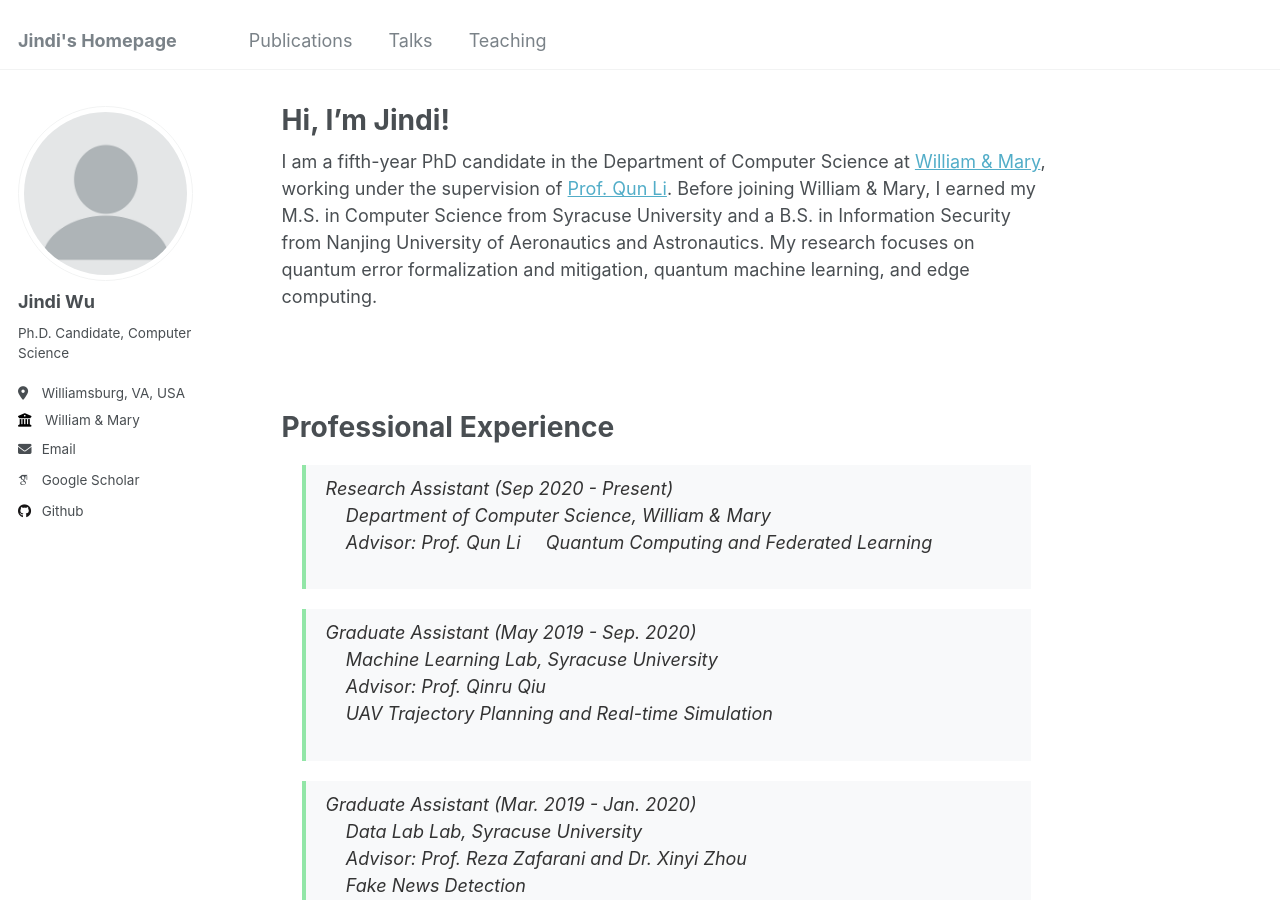
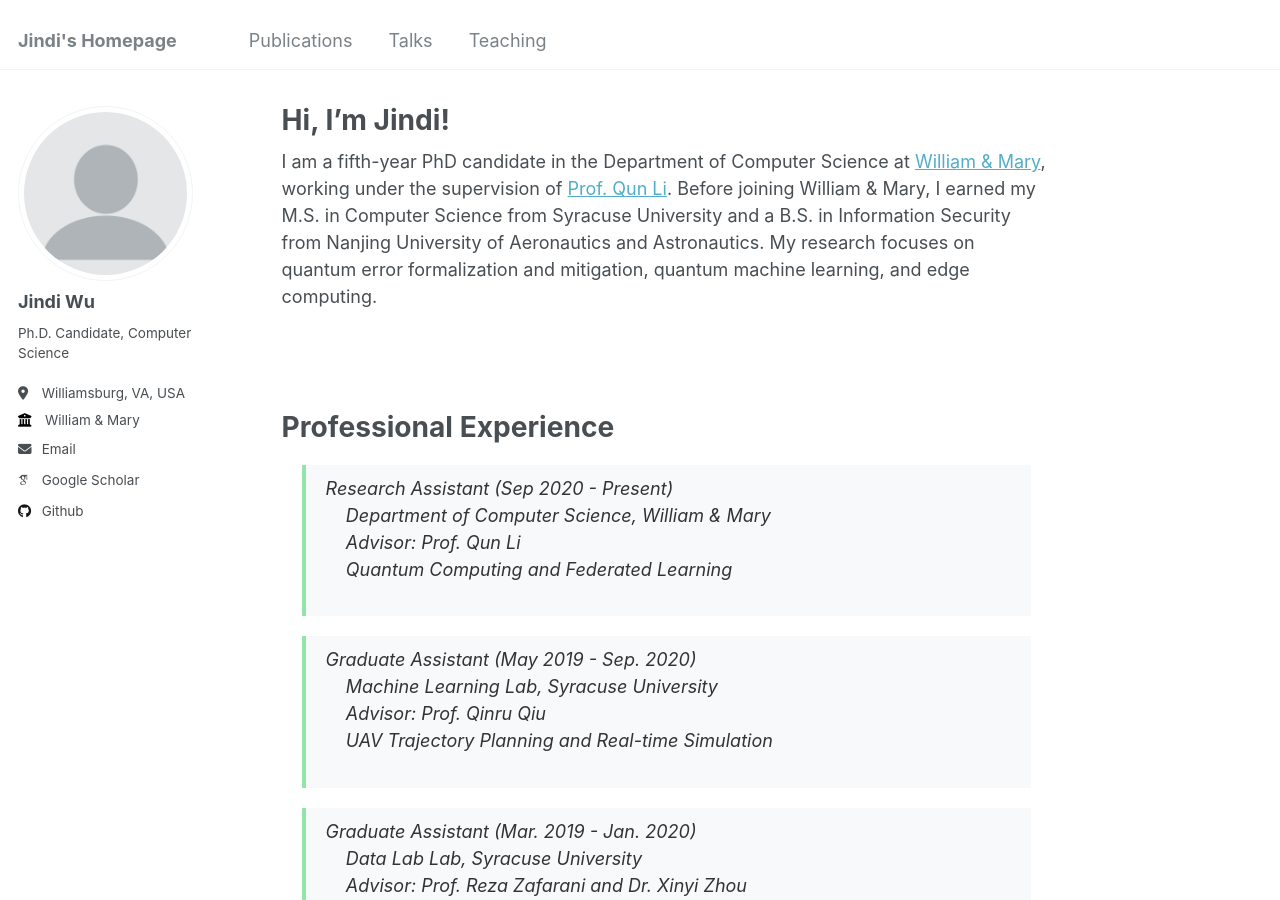
Before and after one commit to Jindi0/website, a Jekyll site: the page built from _pages/about.md, in a window 1280 px wide and 900 px high. Built offline with Jekyll 4.4.1, drawn with Linux system fonts in a browser that asks for light colours; some web fonts are replaced.

```diff
--- a/_pages/about.md
+++ b/_pages/about.md
@@ -25,9 +25,9 @@ Professional Experience
     }
 </style>
 
-> Research Assistant (Sep 2020 - Present) <br>
+> *Research Assistant* (Sep 2020 - Present) <br>
 > &nbsp; &nbsp; Department of Computer Science, William & Mary <br>
-> &nbsp; &nbsp; Advisor: Prof. Qun Li
+> &nbsp; &nbsp; Advisor: Prof. Qun Li <br>
 > &nbsp; &nbsp; Quantum Computing and Federated Learning
 
 > Graduate Assistant (May 2019 - Sep. 2020) <br>
```
